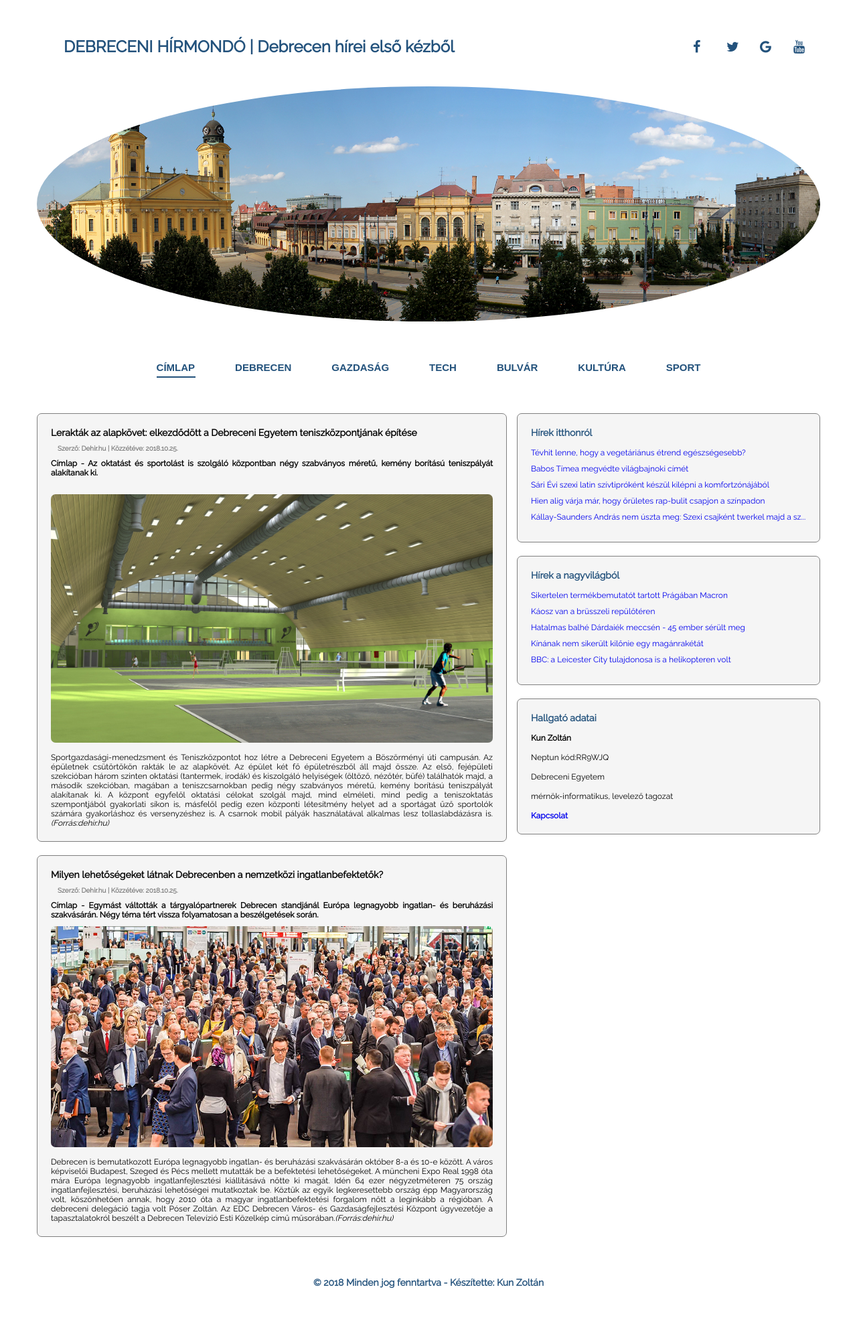
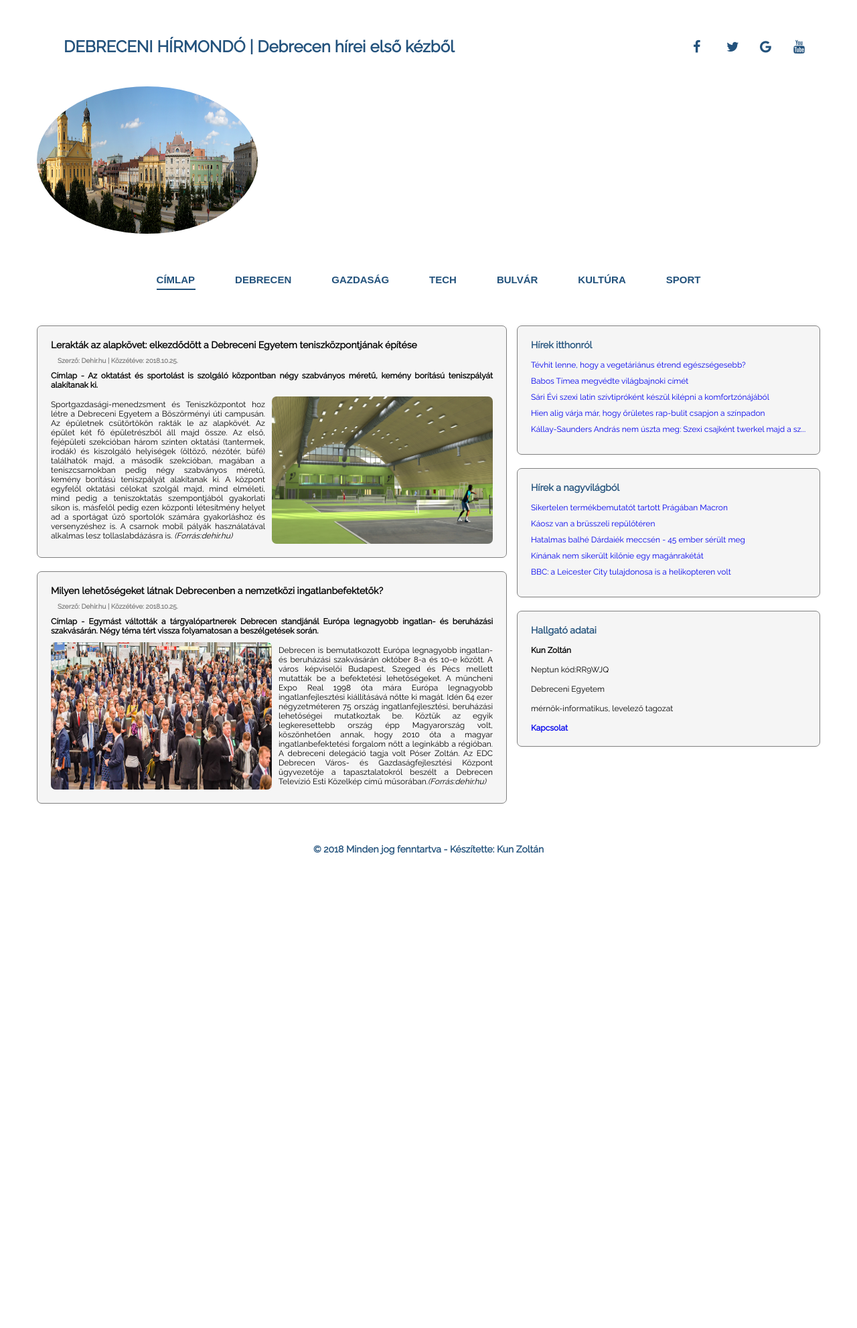
Before and after one commit to hepuka/Egyetem_Beadando_Hiroldal, a PHP site: page / in a window 1280 px wide. Shown: the whole page at 67% size. After the commit the page ends 1277 px from the top, so only its background shows below. Run offline with PHP 8.4, Linux system fonts and the light colour scheme.

Commit message:
Add files via upload
upd

```diff
--- a/index.html
+++ b/index.html
@@ -103,7 +103,7 @@
               src="segedanyagok/cimlap1.jpg"
               alt="cimlap1"
             />
-            <p class="pleft">
+            <p>
               Sportgazdasági-menedzsment és Teniszközpontot hoz létre a
               Debreceni Egyetem a Böszörményi úti campusán. Az épületnek
               csütörtökön rakták le az alapkövét. Az épület két fő épületrészből
@@ -167,7 +167,7 @@
               módosításáról szóló javaslatot, így az új feltételeknek
               megfelelően bővíti járműparkját a DKV.
             </h4>
-
+  <img src="segedanyagok/mercedes1.jpg" class="imgright" />
             <p>
               A városban elsőként legyártott Mercedes-autóbusz mellé a DKV
               tervei szerint további öt fog érkezni hamarosan. A DKV ugyanis
@@ -176,13 +176,7 @@
               közlekednek Budapesten 2015 óta. A járműállomány változása miatt
               módosítani kellett a debreceni önkormányzat és a CÍVISBUSZ
               Konzorcium között korábban létrejött közszolgáltatási szerződést.
-              Erről is döntött csütörtöki ülésén a városi képviselő-testület.
-            </p>
-
-            <img src="segedanyagok/mercedes1.jpg" class="imgright" />
-
-            <p class="pleft">
-              Varga Zoltán, a DK képviselője szerint nem derül ki az
+              Erről is döntött csütörtöki ülésén a városi képviselő-testület.Varga Zoltán, a DK képviselője szerint nem derül ki az
               előterjesztésből, hogy milyen bérleti díjjal futnak majd a buszok.
               Értelmezése szerint a járművekben nem lesznek mozgáskorlátozott
               rámpák, így ezek a buszok nem felelnek meg az eredeti
@@ -199,6 +193,7 @@
                 >(Forrás:dehir.hu)</i
               >
             </p>
+
           </div>
 
           <div class="card">
--- a/style.css
+++ b/style.css
@@ -15,7 +15,8 @@ body {
 }
 
 img {
-  width: 100%;
+  width: 330px;
+  height: 220px;
 }
 
 .container {
@@ -134,6 +135,7 @@ img {
   margin-top: 20px;
   border: 1px solid var(--border_color);
   border-radius: 7px;
+  display: flow-root;
 }
 
 .card h3 {
@@ -160,28 +162,17 @@ img {
   float: right;
   margin-left: 10px;
   border-radius: 7px;
-  margin-bottom: 15px;
-  margin-top: 15px;
 }
 
 .card .imgleft {
   float: left;
   margin-right: 10px;
   border-radius: 7px;
-  margin-bottom: 15px;
 }
 
 .card .imgcenter {
   width: 80%;
   border-radius: 7px;
-}
-
-.card .pleft {
-  text-align: justify;
-}
-
-.card .pright {
-  text-align: justify;
 }
 
 /*--------------ASIDE---------------*/
@@ -234,6 +225,14 @@ p {
   margin: 60px auto;
 }
 
+@media screen and (max-width: 1024px) {
+  img {
+    height: 100%;
+    width: 100%;
+    margin-bottom: 10px;
+  }
+}
+
 @media screen and (max-width: 768px) {
   .main {
     display: flex;
```
